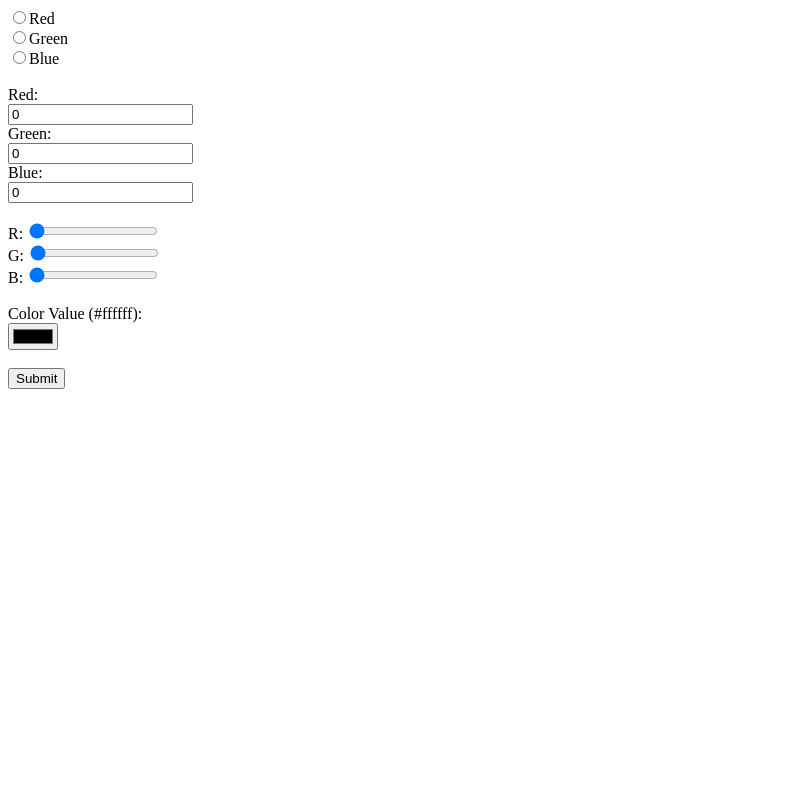
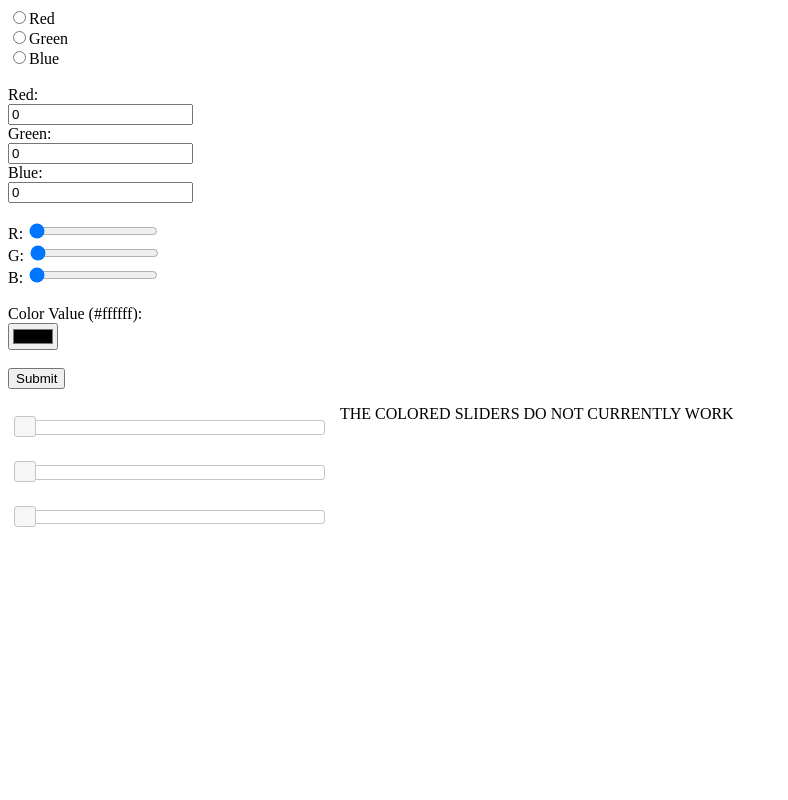
Before and after one commit to mkogerd/iot-leds, a PHP site: page / in a window 1280 px wide. Shown: the whole page, without its empty margins (0-788 px from the left). Run offline with PHP 8.4, Linux system fonts and the light colour scheme; some libraries are stand-ins or nearby versions.

Commit message:
Add jquery sliders (no backend yet)

```diff
--- a/index.php
+++ b/index.php
@@ -6,30 +6,99 @@
 ?>
 
 <html>
+	<head>
+		<!-- Import Jquery UI stylesheets -->
+		<link rel="stylesheet" href="http://ajax.googleapis.com/ajax/libs/jqueryui/1.8/themes/base/jquery-ui.css">
+
+		<!-- Custom style Jquery sliders to match colors -->
+		<style>
+			.slider {
+				float: left;
+				clear: left;
+				width: 300px;
+				margin: 15px;
+			}
+			.slider[data-color="r"] .ui-slider-range { background: #ff0000; }
+			.slider[data-color="g"] .ui-slider-range { background: #00ff00; }
+			.slider[data-color="b"] .ui-slider-range { background: #0000ff; }
+		</style>
+	</head>
 	<body>
 		<form method="get" action="form.php">
+			<div id="radio">
 				<input type="radio" name="color" value="red" <?php if ($r =="255" && ($g+$b) =="0") echo "checked"; ?>>Red<br>
 				<input type="radio" name="color" value="green" <?php if ($g =="255" && ($r+$b) =="0") echo "checked"; ?>>Green<br>
 				<input type="radio" name="color" value="blue" <?php if ($b =="255" && ($r+$g) == "0") echo "checked"; ?>>Blue<br>
+			</div>
 			<br>
+			<div id="text">
 				Red:<br>
 				<input type="text" name="r" value="<?php echo $r; ?>"><br>
 				Green:<br>
 				<input type="text" name="g" value="<?php echo $g; ?>"><br>
 				Blue:<br>
 				<input type="text" name="b" value="<?php echo $b; ?>"><br>
+			</div>
 			<br>
+			<div id="sliders">
 				R:
 				<input type="range" name="slideRed" value="<?php echo $r; ?>" min="0" max="255"><br>
 				G:
 				<input type="range" name="slideGreen" value="<?php echo $g; ?>" min="0" max="255"><br>
 				B:
 				<input type="range" name="slideBlue" value="<?php echo $b; ?>" min="0" max="255"><br>
+			</div>
 			<br>
+			<div id="picker">
 				Color Value (#ffffff):<br>
 				<input type="color" name="color2" value="<?php echo $colorString; ?>"><br>
+			</div>
 			<br>
 			<input type="submit">
 		</form>
+		THE COLORED SLIDERS DO NOT CURRENTLY WORK
+		<div id="rslider" class="slider" data-color="r"></div>
+		<div id="gslider" class="slider" data-color="g"></div>
+		<div id="bslider" class="slider" data-color="b"></div>
 	</body>
 </html>
+
+<!-- Import Jquery Scripts -->
+<script src="https://ajax.googleapis.com/ajax/libs/jquery/1.12.4/jquery.min.js"></script>
+<script src="https://code.jquery.com/ui/1.12.0/jquery-ui.js" integrity="sha256-0YPKAwZP7Mp3ALMRVB2i8GXeEndvCq3eSl/WsAl1Ryk=" crossorigin="anonymous"></script>
+
+<script>
+	$(document).ready(function() {
+		$('#radio').on('click', function() {
+			$('#picker').slideToggle();
+		});
+
+		// Preload color values
+		var rgb = {
+			r: <?php echo $r; ?>,
+			g: <?php echo $g; ?>,
+			b: <?php echo $b; ?>
+		}
+
+		// Set up Jscript sliders
+		$('#rslider').slider({
+			orientation: "horizontal",
+			range: "min",
+			max: 255,
+			value: rgb['r']
+		});
+		$('#gslider').slider({
+			orientation: "horizontal",
+			range: "min",
+			max: 255,
+			value: rgb['g']
+		});
+		$('#bslider').slider({
+			orientation: "horizontal",
+			range: "min",
+			max: 255,
+			value: rgb['b']
+		});
+	});
+
+</script>
```
Lines whose indentation alone changed are shown as unchanged.
